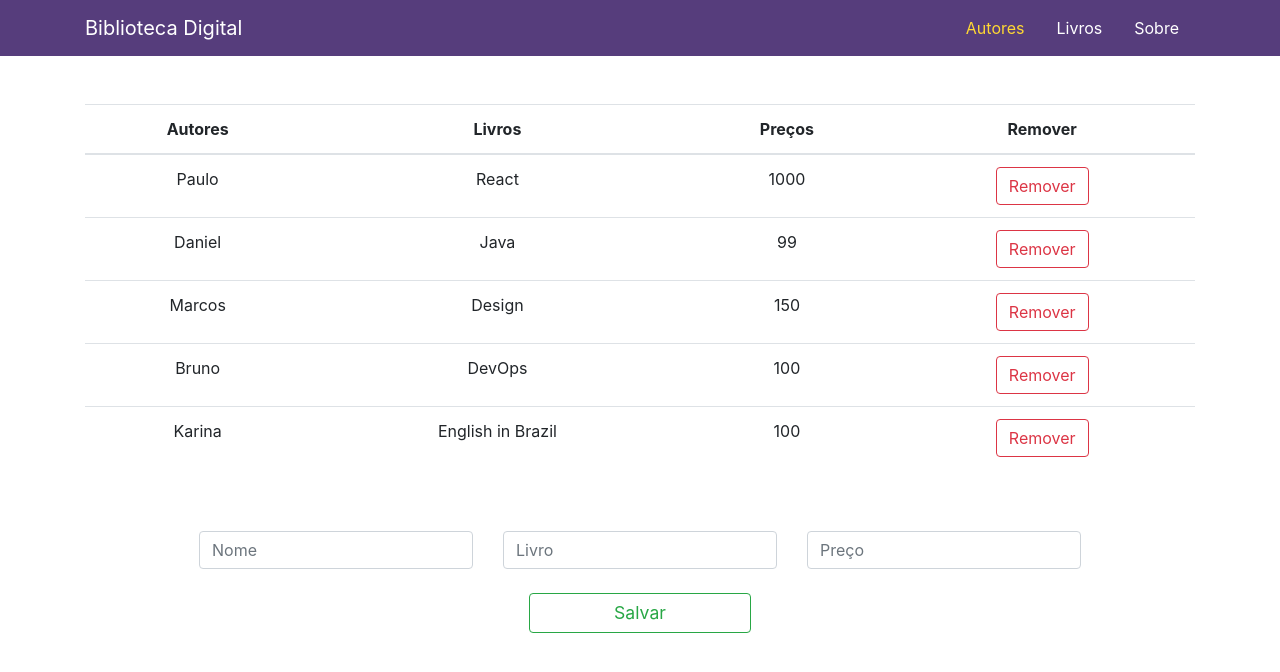
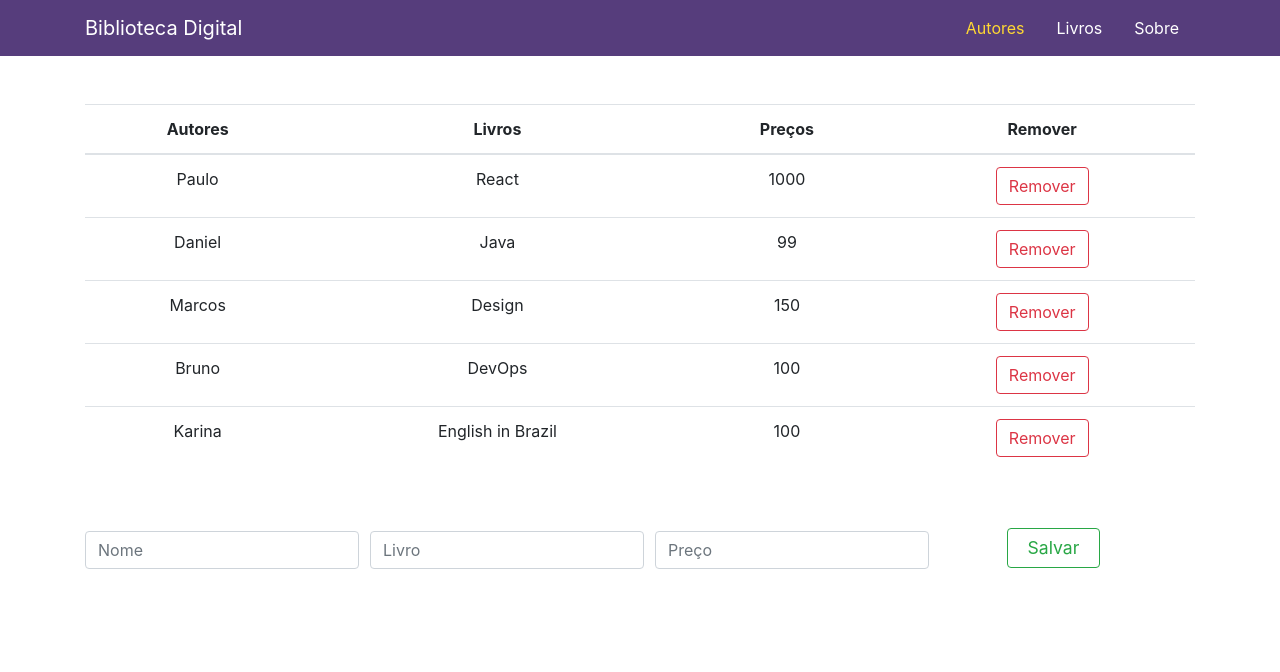
Before and after one commit to RobsonVinicius/react-reusable-components, a React (Create React App) app: page / in a window 1280 px wide. Shown: the top 672 px of the page. Built offline with nearby package versions, Linux system fonts and the light colour scheme.

Commit message:
form style inline

```diff
--- a/src/Form/index.js
+++ b/src/Form/index.js
@@ -38,7 +38,7 @@ class Form extends Component {
     return (
       <form className="form-inline justify-content-center mt-5">
         <div className="row ">
-          <div className="col-4">
+          <div className="col-3">
             <label htmlFor="name" className="col-form-label"></label>
             <input
               className="form-control"
@@ -49,7 +49,7 @@ class Form extends Component {
               value={name}
               onChange = {this.inputListener} />
           </div>
-          <div className="col-4">
+          <div className="col-3">
             <label htmlFor="book" className="col-form-label"></label>
             <input
               className="form-control"
@@ -60,7 +60,7 @@ class Form extends Component {
               value={book}
               onChange = {this.inputListener} />
           </div>
-          <div className="col-4">
+          <div className="col-3">
             <label htmlFor="price" className="col-form-label"></label>
             <input
               className="form-control"
@@ -71,8 +71,11 @@ class Form extends Component {
               value={price}
               onChange = {this.inputListener} />
           </div>
+          <div className="col-3">
+            <button className="btn btn-outline-success btn-save" onClick={this.submitForm} type="button">Salvar</button>
+          </div>
         </div>
-        <button className="btn btn-outline-success btn-block btn-save mt-4" onClick={this.submitForm} type="button">Salvar</button>
+
 
       </form>
     )
--- a/src/Form/styles.css
+++ b/src/Form/styles.css
@@ -1,5 +1,8 @@
 .btn-save {
-  margin-left: 25.2em;
-  margin-right: 25.2em;
+  margin-top: .6em;
+  margin-left: 3.8em;
+  margin-right: 8.2em;
   font-size: 1.1em;
+  padding: .375rem 1.23rem;
+
 }
```
